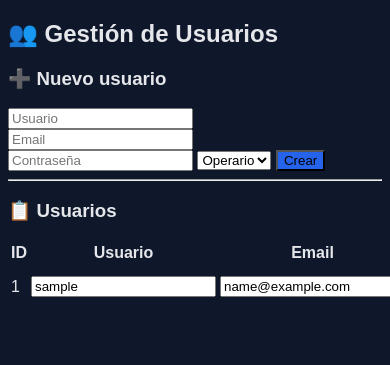
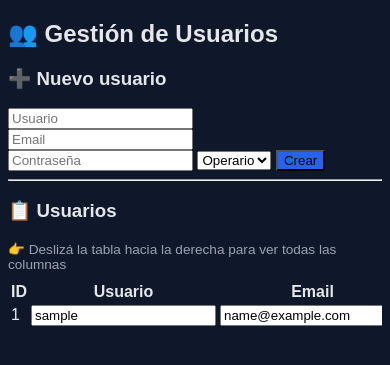
Before and after one commit to fer967/smartfarm-cloud, a Python web app: template app/templates/users.html in a window 390 px wide; the page is wider, and only the part inside the window is pictured. Shown: the part 83-448 px from the top of that part. Run offline with Jinja, Linux system fonts and the light colour scheme; the template is opened without the code that fills it: most values are stand-ins (such as "Sample title", 1, 10 or a date in 2020).

Commit message:
scroll para vista mobile

```diff
--- a/app/static/styles.css
+++ b/app/static/styles.css
@@ -141,12 +141,21 @@ body {
     display: inline-block;
 }
 
-/* table {
-    width: 100%;
-    border-collapse: collapse;
+.table-hint {
+    display: none;
+    font-size: 0.85rem;
+    color: #9ca3af;
+    margin-bottom: 8px;
 }
 
-th, td {
-    padding: 12px 16px;
-    border-bottom: 1px solid #2d3748;
-} */
+@media (max-width: 768px) {
+    .table-hint {
+        display: block;
+    }
+
+    table {
+        display: block;
+        overflow-x: auto;
+        white-space: nowrap;
+    }
+}
--- a/app/templates/animals.html
+++ b/app/templates/animals.html
@@ -22,6 +22,9 @@
 <hr>
 
 <h3>📋 Animales</h3>
+<div class="table-hint">
+    👉 Deslizá la tabla hacia la derecha para ver todas las columnas
+</div>
 
 <table>
     <tr>
--- a/app/templates/users.html
+++ b/app/templates/users.html
@@ -21,6 +21,9 @@
 <hr>
 
 <h3>📋 Usuarios</h3>
+<div class="table-hint">
+    👉 Deslizá la tabla hacia la derecha para ver todas las columnas
+</div>
 
 <table>
     <tr>
```
Also changed, not shown: app/static/css/login.css (+13 -4 lines).
